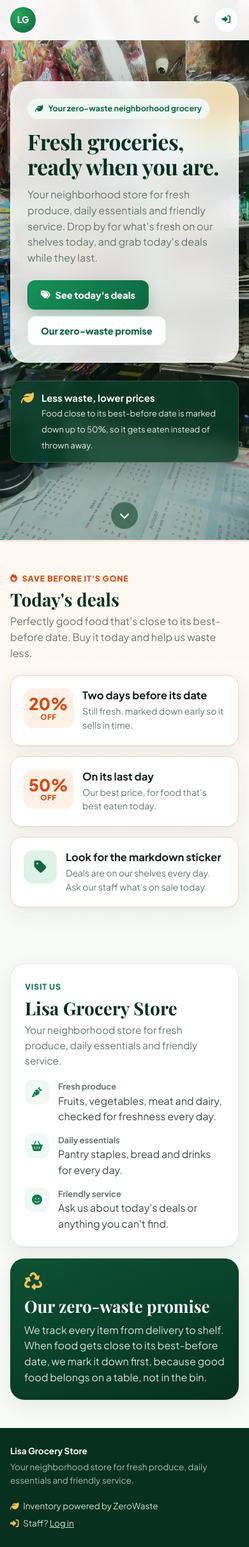
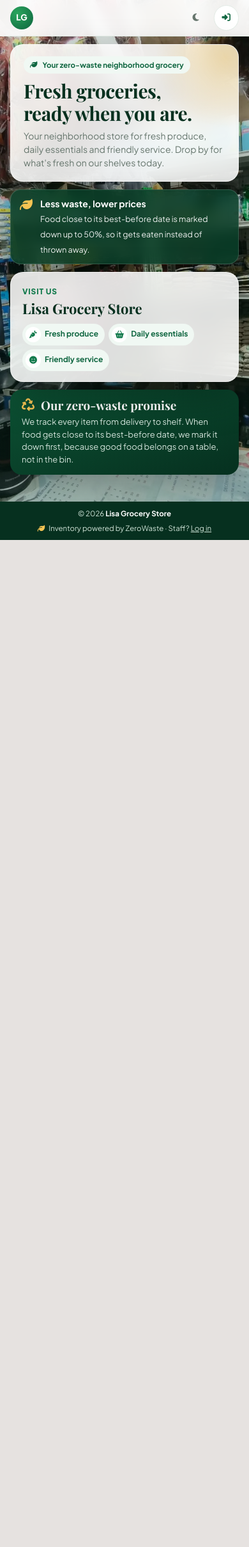
Before and after one commit to h8pawn/zerowaste-inventory, a PHP site: page /front_page.php in a window 390 px wide. Shown: the whole page at 64% size. After the commit the page ends 844 px from the top, so only its background shows below. Run offline with PHP 8.4, Linux system fonts and the light colour scheme; data comes from the database, SQL or seed files in the repository; data that the repository does not hold is empty.

Commit message:
Fit the store front page on one screen and drop Today's deals
- Removed the Today's deals section, its button and the Deals/Visit us
  anchor links, which no longer had anywhere to go.
- The rest now shares one screen: the headline panel and "Less waste,
  lower prices" on the left, Visit us and Our zero-waste promise on the
  right, with a slim footer. Spacing scales with the window height, and
  a compact mode kicks in on short windows.
- Measured with no scrolling from 1024x500 up to 1920x950, including a
  1366x768 laptop with browser toolbars (about 1366x635). On phones the
  cards stack and the page is packed tighter, but small phones still
  scroll a little.

Co-Authored-By: Claude Opus 5.5 <noreply@anthropic.com>

```diff
--- a/front_page.php
+++ b/front_page.php
@@ -1,5 +1,5 @@
 <?php
-// The store's public front page: who we are and how we keep food out of the bin.
+// The store's public front page: who we are and how we keep food out of the bin, on one screen.
 // It shows no products and takes no orders; staff sign in from here.
 require_once __DIR__ . '/includes/app.php';
 require_once __DIR__ . '/includes/layout.php';
@@ -36,10 +36,6 @@ require_once __DIR__ . '/includes/layout.php';
                 <span class="logo-mark">LG</span>
                 <span class="logo-text"><?= e(strtoupper(STORE_NAME)) ?></span>
             </a>
-            <nav class="site-nav" aria-label="Main">
-                <a href="#deals">Deals</a>
-                <a href="#visit">Visit us</a>
-            </nav>
             <div class="header-actions">
                 <button type="button" class="hbtn hbtn-ghost hbtn-icon" data-theme-toggle aria-label="Switch between light and dark mode" title="Dark mode"><i class="fa-solid fa-moon"></i></button>
                 <a class="hbtn" href="index.php" title="Staff log in"><i class="fa-solid fa-right-to-bracket"></i><span>Log in</span></a>
@@ -47,18 +43,14 @@ require_once __DIR__ . '/includes/layout.php';
         </div>
     </header>
 
-<main>
-    <section class="hero">
-        <div class="wrap hero-grid">
-            <div class="hero-copy">
+    <main class="front">
+        <div class="wrap front-grid">
+            <div class="front-col">
+                <section class="hero-copy">
                     <span class="kicker"><i class="fa-solid fa-leaf"></i> Your zero-waste neighborhood grocery</span>
                     <h1>Fresh groceries,<br>ready when you are.</h1>
-                <p class="lead"><?= e(STORE_TAGLINE) ?> Drop by for what's fresh on our shelves today, and grab today's deals while they last.</p>
-                <div class="cta-row">
-                    <a class="btn btn-primary" href="#deals"><i class="fa-solid fa-tags"></i> See today's deals</a>
-                    <a class="btn btn-light" href="#visit">Our zero-waste promise</a>
-                </div>
-            </div>
+                    <p class="lead"><?= e(STORE_TAGLINE) ?> Drop by for what's fresh on our shelves today.</p>
+                </section>
                 <div class="hero-badge">
                     <i class="fa-solid fa-leaf"></i>
                     <div>
@@ -67,66 +59,29 @@ require_once __DIR__ . '/includes/layout.php';
                     </div>
                 </div>
             </div>
-        <a class="hero-scroll" href="#deals" aria-label="Scroll down to today's deals"><i class="fa-solid fa-chevron-down"></i></a>
+
+            <div class="front-col">
+                <section class="visit-card">
+                    <span class="eyebrow">Visit us</span>
+                    <h2><?= e(STORE_NAME) ?></h2>
+                    <ul class="visit-list">
+                        <li><i class="fa-solid fa-carrot"></i><div><strong>Fresh produce</strong><span>Fruits, vegetables, meat and dairy, checked daily.</span></div></li>
+                        <li><i class="fa-solid fa-basket-shopping"></i><div><strong>Daily essentials</strong><span>Pantry staples, bread and drinks.</span></div></li>
+                        <li><i class="fa-solid fa-face-smile"></i><div><strong>Friendly service</strong><span>Ask us for anything you can't find.</span></div></li>
+                    </ul>
                 </section>
-
-    <section id="deals" class="section section-deals">
-        <div class="wrap">
-            <div class="section-head">
-                <div>
-                    <span class="eyebrow"><i class="fa-solid fa-fire"></i> Save before it's gone</span>
-                    <h2>Today's deals</h2>
-                    <p>Perfectly good food that's close to its best-before date. Buy it today and help us waste less.</p>
+                <section class="mission-card">
+                    <h3><i class="fa-solid fa-recycle"></i> Our zero-waste promise</h3>
+                    <p>We track every item from delivery to shelf. When food gets close to its best-before date, we mark it down first, because good food belongs on a table, not in the bin.</p>
+                </section>
             </div>
         </div>
-            <div class="deal-tiles">
-                <div class="deal-tile">
-                    <strong>20%<small>off</small></strong>
-                    <div><h3>Two days before its date</h3><p>Still fresh, marked down early so it sells in time.</p></div>
-                </div>
-                <div class="deal-tile">
-                    <strong>50%<small>off</small></strong>
-                    <div><h3>On its last day</h3><p>Our best price, for food that's best eaten today.</p></div>
-                </div>
-                <div class="deal-tile">
-                    <i class="fa-solid fa-tag"></i>
-                    <div><h3>Look for the markdown sticker</h3><p>Deals are on our shelves every day. Ask our staff what's on sale today.</p></div>
-                </div>
-            </div>
-        </div>
-    </section>
-
-    <section id="visit" class="section">
-        <div class="wrap visit-grid">
-            <div class="visit-card">
-                <span class="eyebrow">Visit us</span>
-                <h2><?= e(STORE_NAME) ?></h2>
-                <p><?= e(STORE_TAGLINE) ?></p>
-                <ul class="visit-list">
-                    <li><i class="fa-solid fa-carrot"></i><div><strong>Fresh produce</strong>Fruits, vegetables, meat and dairy, checked for freshness every day.</div></li>
-                    <li><i class="fa-solid fa-basket-shopping"></i><div><strong>Daily essentials</strong>Pantry staples, bread and drinks for every day.</div></li>
-                    <li><i class="fa-solid fa-face-smile"></i><div><strong>Friendly service</strong>Ask us about today's deals or anything you can't find.</div></li>
-                </ul>
-            </div>
-            <div class="mission-card">
-                <i class="fa-solid fa-recycle"></i>
-                <h3>Our zero-waste promise</h3>
-                <p>We track every item from delivery to shelf. When food gets close to its best-before date, we mark it down first, because good food belongs on a table, not in the bin.</p>
-            </div>
-        </div>
-    </section>
     </main>
 
     <footer class="site-footer">
         <div class="wrap footer-row">
-            <div>
-                <strong><?= e(STORE_NAME) ?></strong>
-                <p><?= e(STORE_TAGLINE) ?></p>
-            </div>
-            <div class="footer-meta">
-                <span><i class="fa-solid fa-leaf"></i> Inventory powered by ZeroWaste</span>
-                <span><i class="fa-solid fa-right-to-bracket"></i> Staff? <a href="index.php">Log in</a></span>
-            </div>
+            <span>© <?= date('Y') ?> <strong><?= e(STORE_NAME) ?></strong></span>
+            <span><i class="fa-solid fa-leaf"></i> Inventory powered by ZeroWaste · Staff? <a href="index.php">Log in</a></span>
         </div>
     </footer>
 
--- a/store.css
+++ b/store.css
@@ -1,5 +1,5 @@
 /* =========================================================
-   Lisa Grocery Store — public front page
+   Lisa Grocery Store — public front page (one screen, no scrolling)
    ========================================================= */
 
 :root {
@@ -12,16 +12,12 @@
     --g-100: #dff2e8;
     --g-50: #f0f8f3;
     --sun: #f6c453;
-    --deal: #d9480f;
-    --deal-bg: #fff0e6;
     --ink: #142017;
     --ink-2: #3b4a41;
     --muted: #66766d;
     --line: #e2ebe5;
     --bg: #f7faf6;
     --card: #ffffff;
-    --radius: 18px;
-    --shadow: 0 1px 2px rgba(16, 60, 39, .05), 0 10px 30px rgba(16, 60, 39, .08);
     --font: "Plus Jakarta Sans", system-ui, -apple-system, "Segoe UI", sans-serif;
     --serif: "Playfair Display", Georgia, serif;
 
@@ -30,8 +26,6 @@
     --accent: #127a4c;
     --accent-ink: #0f6640;
     --header-bg: rgba(255, 255, 255, .92);
-    --deal-wash: #fff7ef;
-    --deal-line: #f7d2b8;
     --wall-veil: linear-gradient(180deg, rgba(6, 48, 31, .16) 0%, rgba(6, 48, 31, .36) 100%);
     color-scheme: light;
 }
@@ -40,64 +34,42 @@
 @media (prefers-color-scheme: dark) {
     :root:not([data-theme="light"]) {
         --g-50: #13241b; --g-100: #183526;
-        --deal: #ff8a4c; --deal-bg: #3a1f10;
         --ink: #e4eee8; --ink-2: #c2d0c8; --muted: #8fa399; --line: #22342a; --bg: #0c1511; --card: #121e18;
-        --shadow: 0 1px 2px rgba(0, 0, 0, .3), 0 10px 30px rgba(0, 0, 0, .3);
         --title: #d9f2e4; --accent: #5fd199; --accent-ink: #7fdcaa;
         --header-bg: rgba(12, 21, 17, .9);
-        --deal-wash: #1c1510; --deal-line: #5a3418;
         --wall-veil: linear-gradient(180deg, rgba(5, 14, 10, .40) 0%, rgba(5, 14, 10, .68) 100%);
         color-scheme: dark;
     }
 }
 :root[data-theme="dark"] {
     --g-50: #13241b; --g-100: #183526;
-    --deal: #ff8a4c; --deal-bg: #3a1f10;
     --ink: #e4eee8; --ink-2: #c2d0c8; --muted: #8fa399; --line: #22342a; --bg: #0c1511; --card: #121e18;
-    --shadow: 0 1px 2px rgba(0, 0, 0, .3), 0 10px 30px rgba(0, 0, 0, .3);
     --title: #d9f2e4; --accent: #5fd199; --accent-ink: #7fdcaa;
     --header-bg: rgba(12, 21, 17, .9);
-    --deal-wash: #1c1510; --deal-line: #5a3418;
     --wall-veil: linear-gradient(180deg, rgba(5, 14, 10, .40) 0%, rgba(5, 14, 10, .68) 100%);
     color-scheme: dark;
 }
 
 *, *::before, *::after { box-sizing: border-box; }
-html { scroll-behavior: smooth; scroll-padding-top: 84px; }
-body { margin: 0; font-family: var(--font); color: var(--ink); background: var(--bg); line-height: 1.55; -webkit-font-smoothing: antialiased; }
-/* Short pages still fill the screen, so the footer always sits at the bottom. */
-body { min-height: 100vh; min-height: 100dvh; display: flex; flex-direction: column; }
-body > main { flex: 1 0 auto; }
+/* Header, content and footer share exactly one screen. */
+body {
+    margin: 0; font-family: var(--font); color: var(--ink); background: var(--bg); line-height: 1.5; -webkit-font-smoothing: antialiased;
+    min-height: 100vh; min-height: 100dvh; display: flex; flex-direction: column;
+}
 a { color: var(--accent); }
 h1, h2, h3 { margin: 0; line-height: 1.15; }
 .wrap { width: min(1200px, calc(100% - 32px)); margin: 0 auto; }
-
-/* ---------- Buttons ---------- */
-.btn {
-    display: inline-flex; align-items: center; justify-content: center; gap: 8px;
-    height: 46px; padding: 0 20px; border-radius: 12px; border: 1px solid transparent;
-    font: inherit; font-size: 14.5px; font-weight: 800; text-decoration: none; cursor: pointer;
-    transition: transform .1s ease, box-shadow .2s ease, background .2s ease;
-}
-.btn:active { transform: translateY(1px); }
-.btn-primary { background: linear-gradient(135deg, var(--g-500), var(--g-700)); color: #fff; box-shadow: 0 10px 22px rgba(18, 122, 76, .28); }
-.btn-primary:hover { box-shadow: 0 12px 26px rgba(18, 122, 76, .36); }
-.btn-light { background: var(--card); color: var(--accent-ink); border-color: var(--line); }
-.btn-light:hover { border-color: var(--g-500); }
 :focus-visible { outline: 3px solid rgba(22, 146, 91, .4); outline-offset: 2px; }
 
 /* ---------- Header ---------- */
-.site-header { position: sticky; top: 0; z-index: 50; background: var(--header-bg); backdrop-filter: blur(10px); border-bottom: 1px solid var(--line); }
-.header-row { display: flex; align-items: center; gap: 20px; height: 68px; }
+.site-header { flex-shrink: 0; background: var(--header-bg); backdrop-filter: blur(10px); border-bottom: 1px solid var(--line); }
+.header-row { display: flex; align-items: center; gap: 20px; height: 64px; }
 .logo { display: flex; align-items: center; gap: 10px; text-decoration: none; color: var(--title); flex-shrink: 0; }
 .logo-mark {
     width: 40px; height: 40px; border-radius: 50%; display: grid; place-items: center;
     background: radial-gradient(circle at 30% 30%, #2aa55d, var(--g-700)); color: #fff; font-weight: 800; font-size: 14px;
 }
 .logo-text { font-weight: 800; letter-spacing: .6px; font-size: 15px; }
-.site-nav { display: flex; gap: 4px; margin-left: 8px; }
-.site-nav a { padding: 8px 12px; border-radius: 10px; color: var(--ink-2); text-decoration: none; font-weight: 700; font-size: 14px; white-space: nowrap; }
-.site-nav a:hover { background: var(--g-50); color: var(--accent-ink); }
 .header-actions { margin-left: auto; display: flex; align-items: center; gap: 8px; }
 .hbtn {
     position: relative; display: inline-flex; align-items: center; gap: 8px; height: 40px; padding: 0 14px;
@@ -106,119 +78,126 @@ h1, h2, h3 { margin: 0; line-height: 1.15; }
 }
 .hbtn-icon { width: 40px; padding: 0; justify-content: center; }
 .hbtn:hover { border-color: var(--g-500); }
-.hbtn-primary { background: var(--g-700); border-color: var(--g-700); color: #fff; }
-.hbtn-primary:hover { background: var(--g-600); }
 .hbtn-ghost { border-color: transparent; background: transparent; color: var(--muted); }
 
 /* ---------- Wallpaper ----------
-   The store photo fills the whole screen behind the page and stays put while it scrolls.
-   (Fixed layers instead of background-attachment: fixed, which phones ignore.)
-   A veil on top keeps it from fighting the content; sections below the hero are see-through sheets. */
+   The store photo fills the whole screen behind the page. (Fixed layers instead of
+   background-attachment: fixed, which phones ignore.) A veil on top keeps it from fighting the content. */
 body::before {
     content: ""; position: fixed; inset: 0; z-index: -2;
     background: #0a3f29 var(--wall-photo, url("store_background.webp")) center / cover no-repeat;
 }
 body::after { content: ""; position: fixed; inset: 0; z-index: -1; background: var(--wall-veil); }
 
-/* ---------- Hero (first screen: the wallpaper with the headline on a glass panel) ---------- */
-.hero {
-    position: relative; display: flex; align-items: center;
-    min-height: calc(100vh - 68px); min-height: calc(100svh - 68px);
-    padding: 44px 0 84px;
-}
-.hero-grid { display: grid; grid-template-columns: minmax(0, 640px) minmax(0, 1fr); gap: 28px; align-items: end; }
-.hero-copy {
-    position: relative; overflow: hidden; border-radius: 26px; padding: clamp(26px, 4vw, 46px);
+/* ---------- One-screen layout: headline on the left, store info on the right ---------- */
+.front { flex: 1; display: flex; align-items: center; padding: clamp(14px, 3vh, 32px) 0; }
+.front-grid { display: grid; grid-template-columns: minmax(0, 1.15fr) minmax(0, .85fr); gap: 18px; }
+.front-col { display: flex; flex-direction: column; gap: 14px; min-width: 0; }
+
+/* Glass panels over the photo. */
+.hero-copy, .visit-card {
+    position: relative; overflow: hidden; border-radius: 24px;
     background: var(--card);
-    background: color-mix(in srgb, var(--card) 84%, transparent);
+    background: color-mix(in srgb, var(--card) 86%, transparent);
     border: 1px solid color-mix(in srgb, var(--card) 55%, transparent);
     -webkit-backdrop-filter: blur(18px) saturate(1.2); backdrop-filter: blur(18px) saturate(1.2);
-    box-shadow: 0 24px 60px rgba(0, 0, 0, .28);
+    box-shadow: 0 24px 60px rgba(0, 0, 0, .25);
 }
+.hero-copy { flex: 1; display: flex; flex-direction: column; justify-content: center; align-items: flex-start; padding: clamp(22px, 4vh, 42px) clamp(22px, 3.4vw, 44px); }
 .hero-copy::before {
     content: ""; position: absolute; top: -100px; right: -100px; width: 240px; height: 240px; border-radius: 50%;
     background: radial-gradient(circle, rgba(246, 196, 83, .38), transparent 65%);
 }
 .kicker { position: relative; display: inline-flex; align-items: center; gap: 8px; background: var(--g-50); color: var(--accent-ink); font-size: 12.5px; font-weight: 700; padding: 6px 12px; border-radius: 999px; }
-.hero h1 { font-family: var(--serif); font-size: clamp(34px, 4.6vw, 58px); color: var(--title); margin: 16px 0 12px; letter-spacing: -.5px; }
-.lead { color: var(--muted); font-size: 16px; max-width: 54ch; margin: 0 0 22px; }
-.cta-row { display: flex; flex-wrap: wrap; gap: 10px; }
+.hero-copy h1 { position: relative; font-family: var(--serif); font-size: clamp(32px, min(4.4vw, 7.5vh), 58px); color: var(--title); margin: clamp(10px, 2vh, 18px) 0 clamp(8px, 1.6vh, 14px); letter-spacing: -.5px; }
+.lead { position: relative; color: var(--muted); font-size: 16px; max-width: 52ch; margin: 0; }
+
 .hero-badge {
-    justify-self: end; max-width: 400px; display: flex; gap: 12px; align-items: flex-start;
-    background: rgba(10, 63, 41, .82); color: #fff; padding: 14px 16px; border-radius: 16px;
+    display: flex; gap: 12px; align-items: flex-start;
+    background: rgba(10, 63, 41, .86); color: #fff; padding: 14px 18px; border-radius: 18px;
     border: 1px solid rgba(255, 255, 255, .16);
     -webkit-backdrop-filter: blur(10px); backdrop-filter: blur(10px);
     box-shadow: 0 16px 40px rgba(0, 0, 0, .25);
 }
 .hero-badge i { font-size: 20px; color: var(--sun); margin-top: 2px; }
 .hero-badge strong { display: block; font-size: 15px; }
-.hero-badge span { font-size: 13px; opacity: .9; }
-.hero-scroll {
-    position: absolute; left: 50%; bottom: 22px; margin-left: -22px; width: 44px; height: 44px; border-radius: 50%;
-    display: grid; place-items: center; color: #fff; text-decoration: none;
-    background: rgba(10, 63, 41, .55); border: 1px solid rgba(255, 255, 255, .45);
-    -webkit-backdrop-filter: blur(8px); backdrop-filter: blur(8px);
-    animation: nudge 1.8s ease-in-out infinite;
+.hero-badge span { font-size: 13.5px; opacity: .92; }
+
+.visit-card { flex: 1; padding: clamp(18px, 3vh, 26px) 24px; }
+.eyebrow { display: inline-flex; align-items: center; gap: 7px; font-size: 12px; font-weight: 800; letter-spacing: .8px; text-transform: uppercase; color: var(--accent); }
+.visit-card h2 { font-family: var(--serif); font-size: clamp(24px, 4vh, 32px); color: var(--title); margin: 4px 0 0; }
+.visit-list { list-style: none; margin: clamp(10px, 2vh, 16px) 0 0; padding: 0; display: flex; flex-direction: column; gap: clamp(8px, 1.6vh, 12px); }
+.visit-list li { display: flex; gap: 12px; align-items: flex-start; }
+.visit-list li > div { flex: 1; min-width: 0; color: var(--ink-2); font-size: 14px; line-height: 1.4; }
+.visit-list i { width: 34px; height: 34px; flex-shrink: 0; border-radius: 10px; display: grid; place-items: center; background: var(--g-50); color: var(--accent); }
+.visit-list strong { display: block; font-size: 12.5px; color: var(--muted); }
+
+.mission-card {
+    background: linear-gradient(160deg, var(--g-800), var(--g-950)); color: #eaf6ef; border-radius: 22px;
+    padding: clamp(16px, 2.8vh, 24px) 24px; box-shadow: 0 16px 40px rgba(0, 0, 0, .25);
 }
-.hero-scroll:hover { background: rgba(10, 63, 41, .8); }
-@keyframes nudge { 50% { transform: translateY(6px); } }
-@media (prefers-reduced-motion: reduce) { .hero-scroll { animation: none; } }
-
-/* ---------- Sections (see-through sheets over the wallpaper) ---------- */
-.section { padding: 44px 0; background: var(--bg); background: color-mix(in srgb, var(--bg) 88%, transparent); }
-.section-head { display: flex; align-items: flex-end; justify-content: space-between; gap: 16px; margin-bottom: 22px; }
-.eyebrow { display: inline-flex; align-items: center; gap: 7px; font-size: 12.5px; font-weight: 800; letter-spacing: .8px; text-transform: uppercase; color: var(--accent); }
-.section-head h2, .visit-card h2 { font-family: var(--serif); font-size: clamp(28px, 3.2vw, 38px); color: var(--title); margin: 6px 0 6px; }
-.section-head p { margin: 0; color: var(--muted); max-width: 62ch; }
-.section-deals { background: linear-gradient(180deg, var(--deal-wash) 0%, var(--bg) 100%); border-top: 1px solid var(--deal-line); }
-.section-deals { background: linear-gradient(180deg, color-mix(in srgb, var(--deal-wash) 92%, transparent) 0%, color-mix(in srgb, var(--bg) 88%, transparent) 100%); }
-.section-deals .eyebrow { color: var(--deal); }
-
-/* ---------- Deals: how the markdowns work ---------- */
-.deal-tiles { display: grid; grid-template-columns: repeat(3, minmax(0, 1fr)); gap: 16px; }
-.deal-tile { display: flex; gap: 14px; align-items: flex-start; background: var(--card); border: 1px solid var(--deal-line); border-radius: var(--radius); padding: 20px; box-shadow: var(--shadow); }
-.deal-tile > strong { flex-shrink: 0; min-width: 78px; text-align: center; font-size: 26px; font-weight: 800; color: var(--deal); background: var(--deal-bg); border-radius: 14px; padding: 10px 8px; line-height: 1.1; }
-.deal-tile > strong small { display: block; font-size: 11.5px; font-weight: 800; letter-spacing: .6px; text-transform: uppercase; }
-.deal-tile > i { flex-shrink: 0; width: 52px; height: 52px; display: grid; place-items: center; font-size: 22px; color: var(--accent-ink); background: var(--g-100); border-radius: 14px; }
-.deal-tile h3 { font-size: 16.5px; margin: 2px 0 4px; color: var(--ink); }
-.deal-tile p { margin: 0; color: var(--muted); font-size: 14px; }
-
-/* ---------- Visit ---------- */
-.visit-grid { display: grid; grid-template-columns: 1.2fr .8fr; gap: 18px; }
-.visit-card, .mission-card { background: var(--card); border: 1px solid var(--line); border-radius: 22px; padding: 28px; box-shadow: var(--shadow); }
-.visit-card p { margin: 0; color: var(--muted); font-size: 15.5px; max-width: 56ch; }
-.visit-list { list-style: none; margin: 18px 0 0; padding: 0; display: flex; flex-direction: column; gap: 14px; }
-.visit-list li { display: flex; gap: 14px; align-items: flex-start; }
-.visit-list li > div { flex: 1; min-width: 0; color: var(--ink-2); }
-.visit-list i { width: 38px; height: 38px; flex-shrink: 0; border-radius: 12px; display: grid; place-items: center; background: var(--g-50); color: var(--accent); }
-.visit-list strong { display: block; font-size: 13px; color: var(--muted); }
-.mission-card { background: linear-gradient(160deg, var(--g-800), var(--g-950)); color: #eaf6ef; border: 0; display: flex; flex-direction: column; gap: 10px; }
-.mission-card > i { font-size: 28px; color: var(--sun); }
-.mission-card h3 { font-family: var(--serif); font-size: 26px; color: #fff; }
-.mission-card p { margin: 0; opacity: .9; }
+.mission-card h3 { font-family: var(--serif); font-size: 22px; color: #fff; display: flex; align-items: center; gap: 10px; }
+.mission-card h3 i { font-size: 20px; color: var(--sun); }
+.mission-card p { margin: 8px 0 0; opacity: .9; font-size: 14.5px; }
 
 /* ---------- Footer ---------- */
-.site-footer { background: var(--g-950); color: #cfe3d7; padding: 26px 0; }
-.footer-row { display: flex; justify-content: space-between; gap: 20px; flex-wrap: wrap; font-size: 13.5px; }
-.footer-row p { margin: 4px 0 0; opacity: .8; max-width: 52ch; }
+.site-footer { flex-shrink: 0; background: var(--g-950); color: #cfe3d7; padding: 12px 0; }
+.footer-row { display: flex; justify-content: space-between; align-items: center; gap: 6px 20px; flex-wrap: wrap; font-size: 13px; }
 .footer-row strong { color: #fff; }
-.footer-meta { display: flex; flex-direction: column; gap: 6px; }
-.footer-meta i { width: 18px; color: var(--sun); }
-.footer-meta a { color: #cfe3d7; }
+.footer-row i { color: var(--sun); margin-right: 4px; }
+.footer-row a { color: #cfe3d7; }
 
-/* ---------- Responsive ---------- */
-@media (max-width: 980px) {
-    .site-nav { display: none; }
-    .hero-grid, .visit-grid { grid-template-columns: 1fr; }
-    .hero-badge { justify-self: stretch; max-width: none; }
-    .deal-tiles { grid-template-columns: 1fr; }
+/* ---------- Smaller screens ---------- */
+/* Short screens (a laptop with browser toolbars, a small window): tighten the spacing so nothing scrolls. */
+@media (min-width: 701px) and (max-height: 620px) {
+    .header-row { height: 56px; }
+    .front { padding: 10px 0; }
+    .front-col { gap: 10px; }
+    .front-grid { gap: 14px; }
+    .hero-copy { padding: 18px 28px; }
+    .hero-copy h1 { font-size: clamp(28px, min(4vw, 7vh), 44px); margin: 10px 0 8px; }
+    .lead { font-size: 15px; }
+    .hero-badge { padding: 10px 16px; }
+    .visit-card { padding: 14px 20px; }
+    .visit-card h2 { font-size: 22px; }
+    .visit-list { margin-top: 8px; gap: 6px; }
+    .visit-list i { width: 30px; height: 30px; }
+    .mission-card { padding: 12px 20px; }
+    .mission-card h3 { font-size: 19px; }
+    .mission-card p { font-size: 13.5px; margin-top: 4px; }
+    .site-footer { padding: 8px 0; }
 }
+@media (max-width: 700px) {
+    .front { align-items: flex-start; }
+    .front-grid { grid-template-columns: 1fr; gap: 12px; }
+    .front-col { gap: 12px; }
+}
+/* Phones: the same content, packed tighter, so it still fits one screen on most phones. */
 @media (max-width: 640px) {
-    .header-row { gap: 10px; height: 62px; }
+    .header-row { gap: 10px; height: 56px; }
+    .logo-mark { width: 36px; height: 36px; font-size: 13px; }
     .logo-text, .hbtn span { display: none; }
-    .header-actions { gap: 6px; }
     .hbtn { padding: 0 12px; }
     .hbtn-icon { width: 40px; padding: 0; }
-    .hero { min-height: calc(100vh - 62px); min-height: calc(100svh - 62px); padding: 22px 0 80px; }
-    .visit-card, .mission-card { padding: 22px; }
+    .front { padding: 12px 0; }
+    .hero-copy { padding: 18px 20px; border-radius: 20px; }
+    .kicker { font-size: 11.5px; padding: 5px 10px; }
+    .hero-copy h1 { font-size: 30px; margin: 10px 0 8px; }
+    .lead { font-size: 14px; }
+    .hero-badge { padding: 11px 14px; border-radius: 16px; }
+    .hero-badge strong { font-size: 14px; }
+    .hero-badge span { font-size: 12.5px; }
+    .visit-card { padding: 16px 18px; border-radius: 20px; }
+    .visit-card h2 { font-size: 22px; }
+    /* Only the three headings, side by side; the descriptions don't fit a phone screen. */
+    .visit-list { flex-direction: row; flex-wrap: wrap; gap: 6px; margin-top: 10px; }
+    .visit-list li { align-items: center; gap: 6px; padding: 5px 10px 5px 5px; border-radius: 999px; background: var(--g-50); }
+    .visit-list i { width: 24px; height: 24px; border-radius: 50%; font-size: 12px; background: var(--card); }
+    .visit-list li > div span { display: none; }
+    .visit-list strong { color: var(--accent-ink); font-size: 12px; }
+    .mission-card { padding: 14px 18px; border-radius: 18px; }
+    .mission-card h3 { font-size: 19px; }
+    .mission-card p { font-size: 13px; margin-top: 6px; }
+    .site-footer { padding: 10px 0; }
+    .footer-row { font-size: 11.5px; justify-content: center; text-align: center; }
 }
```
Also changed, not shown: README.md. Lines whose indentation alone changed are shown as unchanged.
